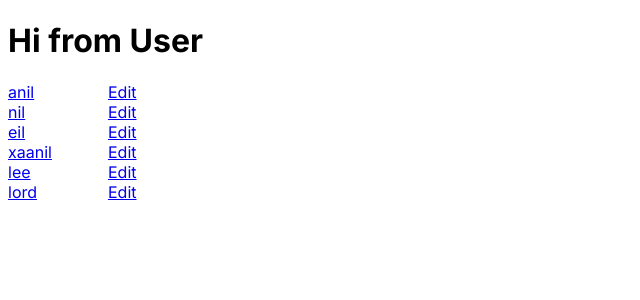
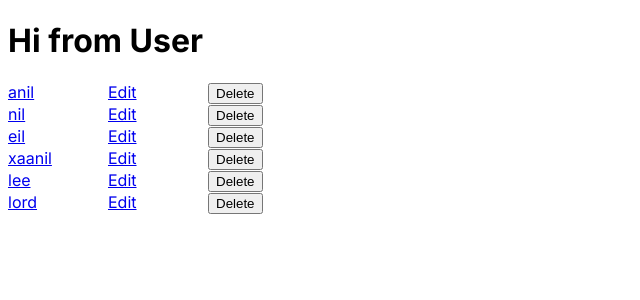
Before and after one commit to SohomSaha045/next-api, a Next.js app: page /users in a window 1280 px wide. Shown: the top 300 px of the page, without its empty margins (0-640 px from the left). Built offline with nearby package versions, Linux system fonts and the light colour scheme.

Commit message:
delete-api-integration

```diff
--- a/src/app/users/page.js
+++ b/src/app/users/page.js
@@ -1,3 +1,4 @@
+import Delete from "@/util/deleteUser";
 import Link from "next/link";
 
 const getUsers = async () => {
@@ -20,6 +21,9 @@ export default async function Users() {
             <span style={{}}>
             <Link href={`/users/${data.name}/update`}>Edit</Link>
             </span>
+            <span style={{}}>
+            <Delete name={data.name}/>
+            </span>
           </div>
         );
       })}
--- /dev/null
+++ b/src/util/deleteUser.js
@@ -0,0 +1,14 @@
+"use client";
+
+export default function Delete(props) {
+  const name = props.name;
+  const del = async () => {
+    let result = await fetch(`http://localhost:3000/api/users/${name}`, {
+      method: "DELETE",
+    });
+    result = await result.json();
+    alert(`${props.name} ${result.result}`);
+    console.log(result.result);
+  };
+  return <button onClick={() => del()}>Delete</button>;
+}
```
